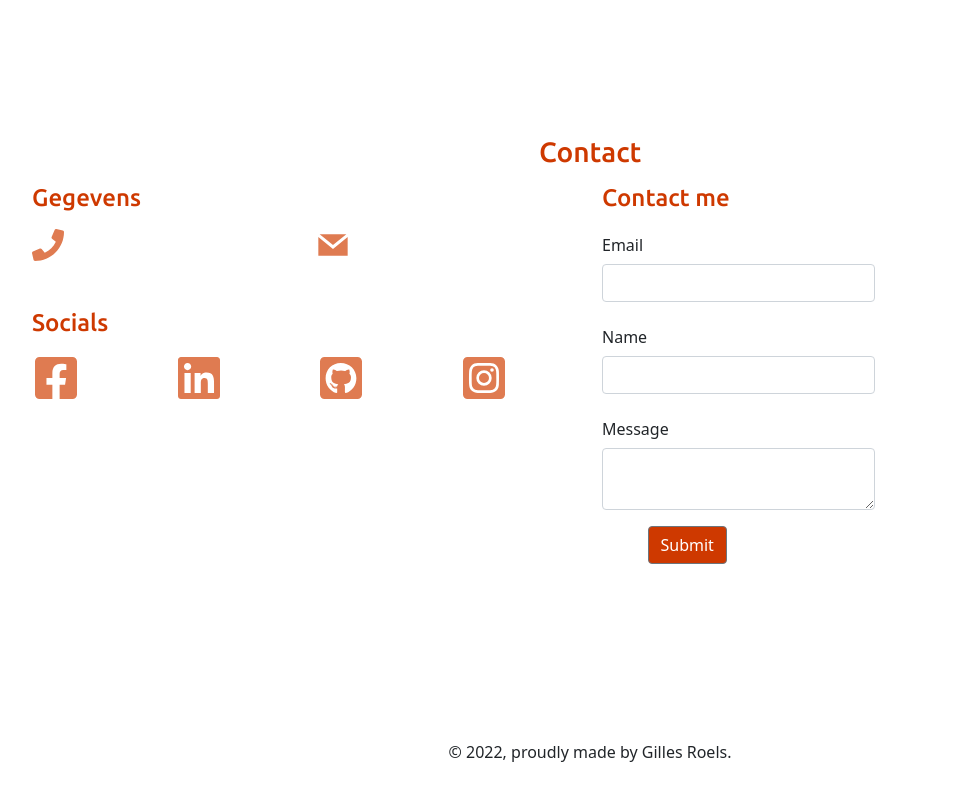
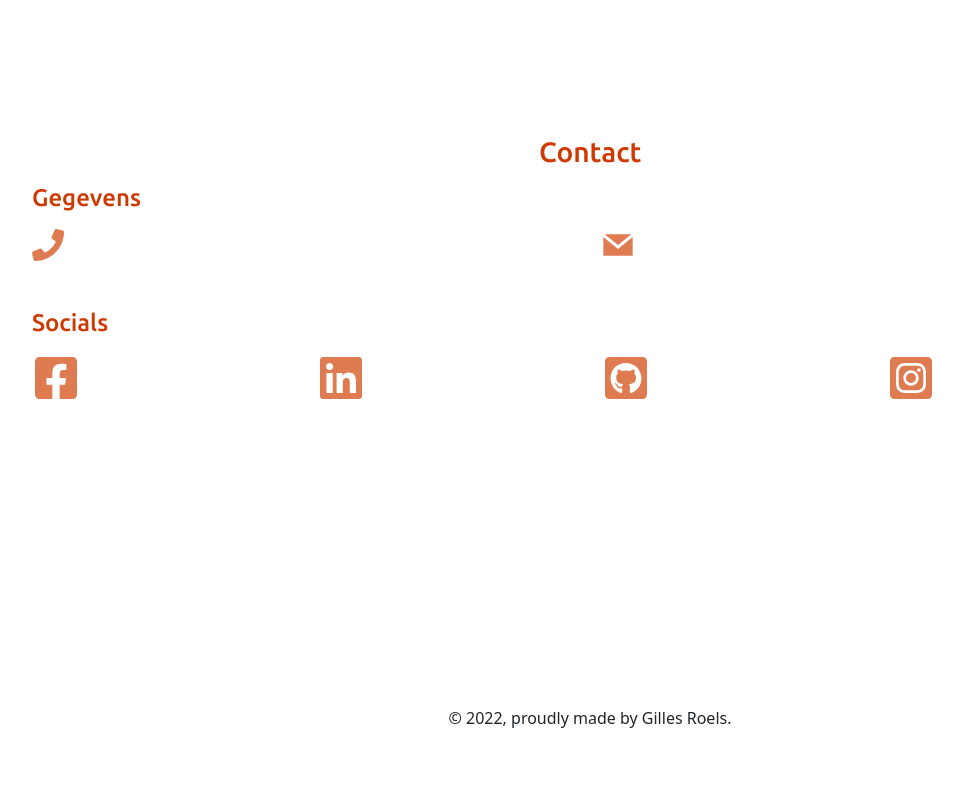
Before and after one commit to pgm-gillroel/portfolio, a React (Create React App) app: page / in a window 1280 px wide. Shown: the part 2489-3289 px from the top of the page, without its empty margins (50-1013 px from the left). After the commit the page ends 3267 px from the top, so only its background shows below. Built offline with nearby package versions, Linux system fonts and the light colour scheme.

Commit message:
delete form

```diff
--- a/src/app/components/contact.js
+++ b/src/app/components/contact.js
@@ -1,4 +1,4 @@
-import FormEmail from "./form";
+
 import Gegevens from "./gegevens";
 
 
@@ -6,10 +6,8 @@ const Contact = () => {
   return(
     <div className="contact-container">
       <h3 className="text-center mb-3" id="contact">Contact</h3>
-      <div className="row row-cols-sm-2">
-
+      <div className="row">
         <Gegevens/>
-        <FormEmail/>
       </div>
     </div>
 
```
Also changed, not shown: 2 other files (tests, documents, lock files or other folders).
